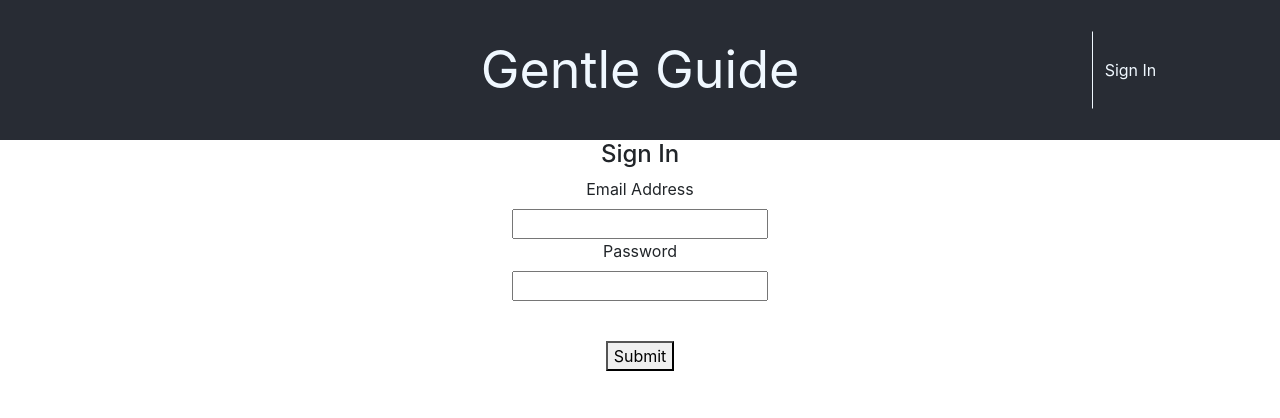
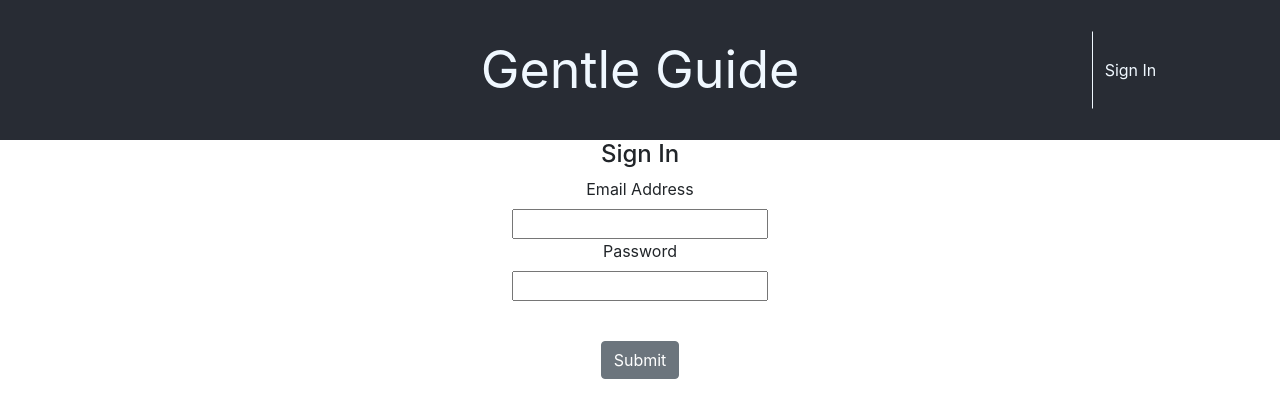
Before and after one commit to perfidiousscript/gg_health_fe-web, a React (Create React App) app: page /sign-in in a window 1280 px wide. Shown: the top 418 px of the page. Built offline with nearby package versions, Linux system fonts and the light colour scheme; no server answers.

Commit message:
styles signin button

```diff
--- a/src/SignIn.js
+++ b/src/SignIn.js
@@ -3,6 +3,7 @@ import Store from "./js/store/index.js";
 import { Formik, Form, Field } from "formik";
 import { connect } from "react-redux";
 import fetch from "cross-fetch";
+import { Button } from "react-bootstrap";
 import { Link, Redirect } from "react-router-dom";
 
 import { authenticateUser } from "./js/actions/user_actions.js";
@@ -41,9 +42,9 @@ class SignIn extends React.Component {
                 <Field type="text" name="password" /> <br />
                 <br />
                 <p> </p>
-                <button type="submit" disabled={isSubmitting}>
+                <Button variant="secondary" disabled={isSubmitting}>
                   Submit
-                </button>
+                </Button>
               </Form>
             )}
           </Formik>
```
